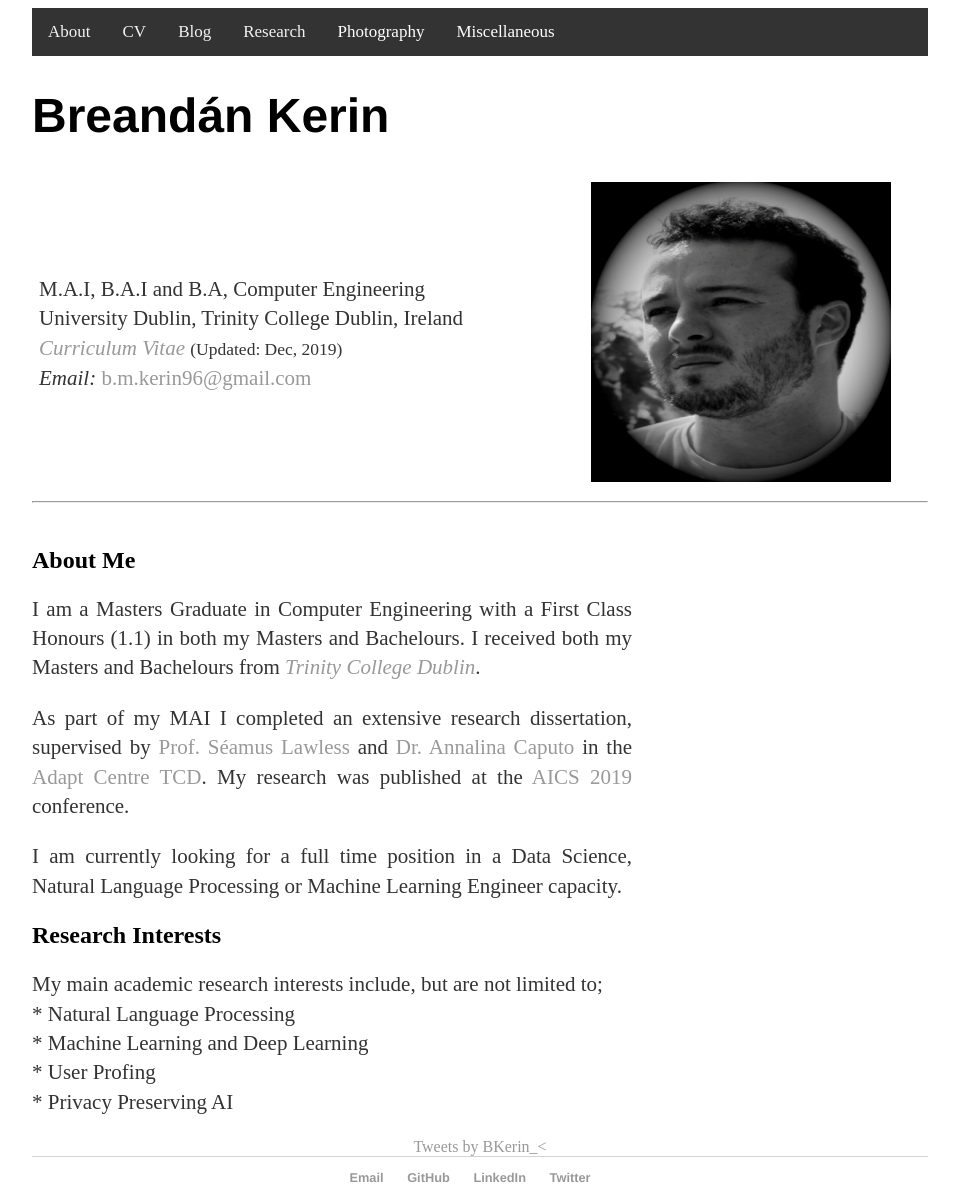
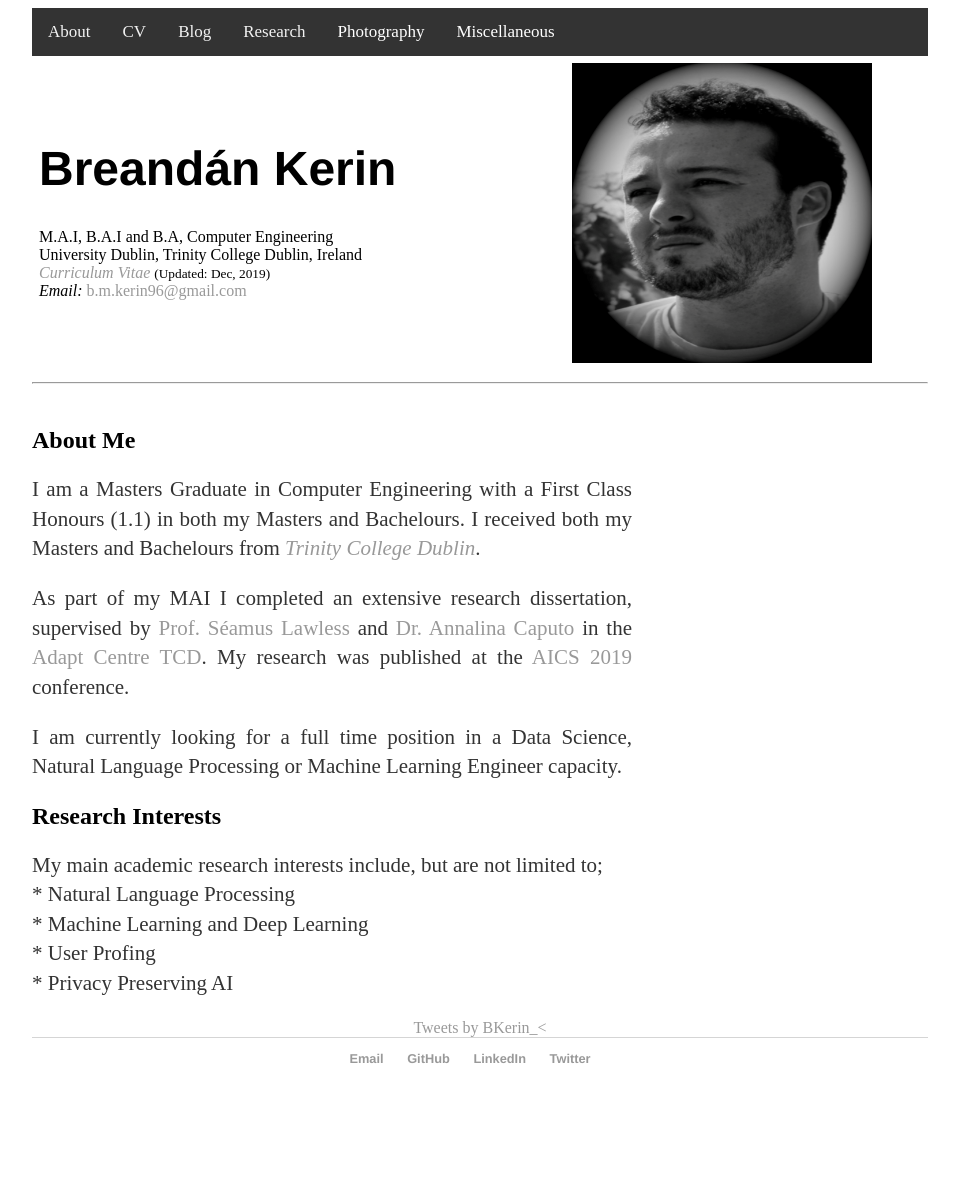
Before and after one commit to kerinb/kerinb.github.io, a Jekyll site: the page built from index.md, in a window 1280 px wide. Shown: the whole page, without its empty margins (160-1119 px from the left). Built offline with Jekyll 4.4.1, drawn with Linux system fonts in a browser that asks for light colours; comment, search, counter and statistics services are not loaded; after the commit the page ends 1079 px from its top, so only the background shows below that.

Commit message:
trying to force text image alignment with html tables

```diff
--- a/index.md
+++ b/index.md
@@ -17,12 +17,11 @@ title: Breandán Kerin's Website
 	}
 </style>
 
-# Breandán Kerin
-
 <table width="100%" border="0" cellpadding="5">
 	<tr>
 		<td align="left" valign="center">
 			<p align="justify" style="max-width:500px">
+				<h1>Breandán Kerin</h1>
 
 				M.A.I, B.A.I and B.A, Computer Engineering <br>
 				University Dublin, Trinity College Dublin, Ireland <br>
@@ -45,7 +44,7 @@ title: Breandán Kerin's Website
 
 <hr style="height:10pt; visibility:hidden;" />
 
-## About Me
+<h2>About Me</h2>
 <p align="justify" style="max-width:600px">
 I am a Masters Graduate in Computer Engineering with a First Class Honours (1.1) in both my Masters and Bachelours.
 I received  both my Masters and Bachelours from <em><a class="tosu" href="https://www.scss.tcd.ie/" target="_blank">
@@ -65,7 +64,7 @@ My research was published at the <a href="http://aics2019.datascienceinstitute.i
 I am currently looking for a full time position in a Data Science, Natural Language Processing or Machine Learning Engineer capacity.
 </p>
 
-## Research Interests
+<h2>Research Interests</h2>
 <p align="justify" style="max-width:600px">
 My main academic research interests include, but are not limited to; <br>
 * Natural Language Processing<br>
```
